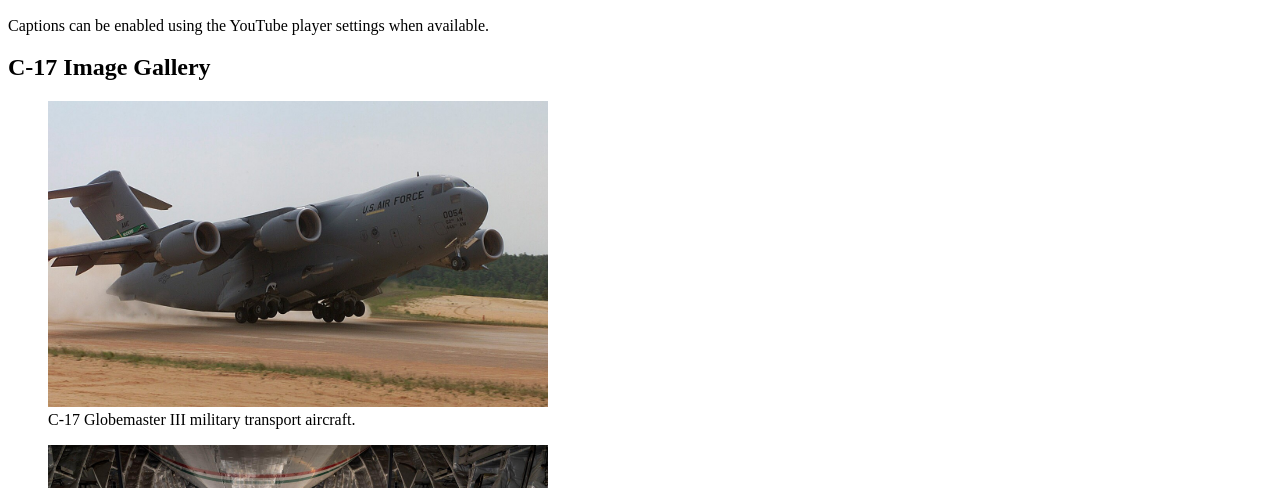
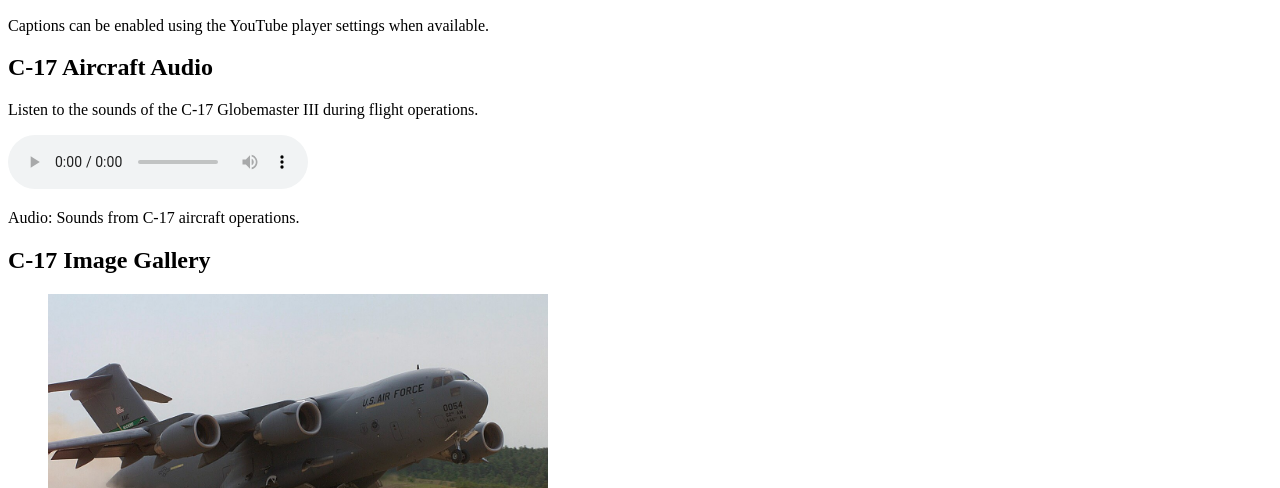
Before and after one commit to drewgayhart/drewgayhart.github.io, a plain HTML site: page multimedia.html in a window 1280 px wide. Shown: the part 612-1100 px from the top of the page. Drawn offline with Linux system fonts and the light colour scheme.

Commit message:
Update multimedia.html

```diff
--- a/multimedia.html
+++ b/multimedia.html
@@ -50,6 +50,22 @@
         player settings when available.
     </p>
 
+<h2>C-17 Aircraft Audio</h2>
+
+<p>
+    Listen to the sounds of the C-17 Globemaster III
+    during flight operations.
+</p>
+
+<audio controls>
+    <source src="c17audio.mp3" type="audio/mpeg">
+    Your browser does not support the audio element.
+</audio>
+
+<p>
+    Audio: Sounds from C-17 aircraft operations.
+</p>
+
     <h2>C-17 Image Gallery</h2>
 
     <figure>
```
